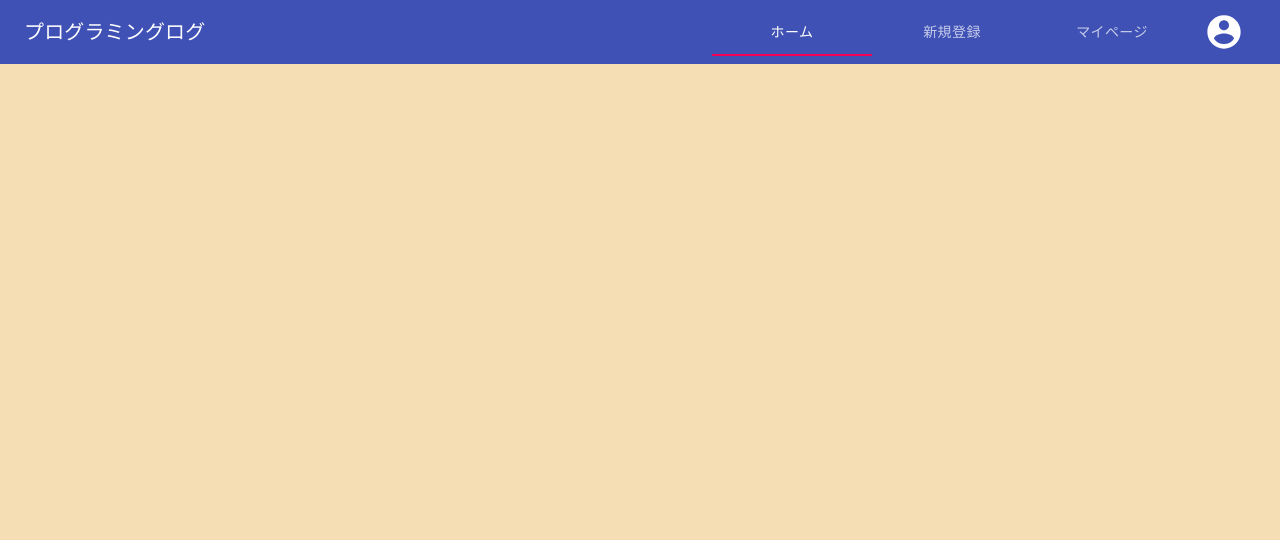
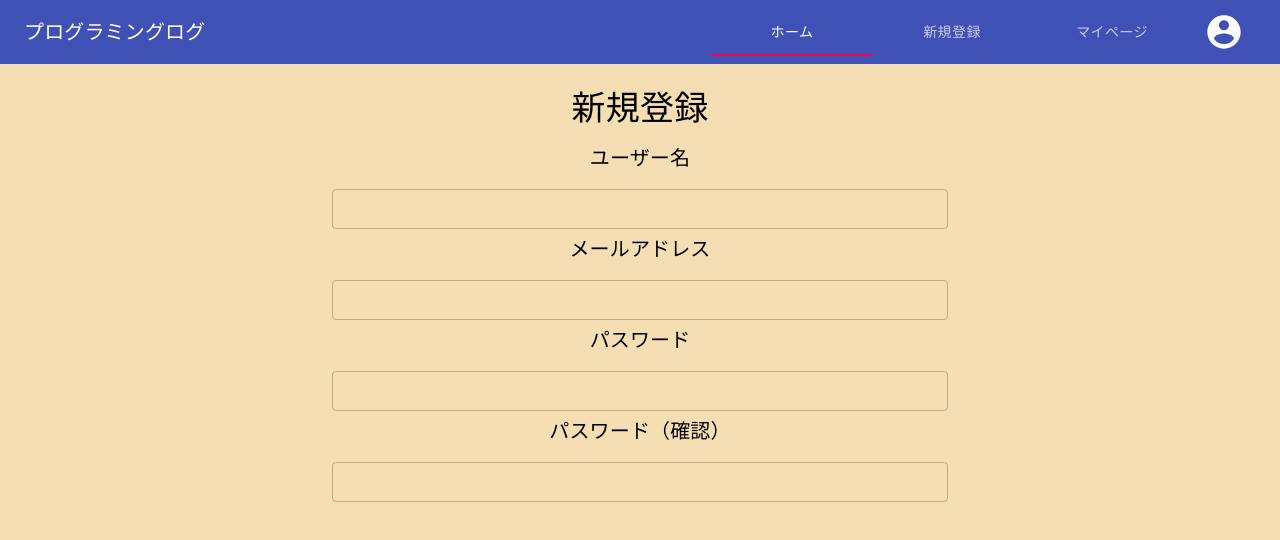
Before and after one commit to yk2906/programingLog, a React (Create React App) app in the folder front/: page /sign_up in a window 1280 px wide. Shown: the top 540 px of the page. Built offline with nearby package versions, Linux system fonts and the light colour scheme.

Commit message:
fifth commit

```diff
--- a/front/src/assets/styles/style.css
+++ b/front/src/assets/styles/style.css
@@ -57,3 +57,8 @@
 .edit-button {
     margin: 20px auto 20px auto;
 }
+
+.input-form {
+    width: 50%;
+    margin: auto;
+}
--- a/front/src/components/Home/Header.jsx
+++ b/front/src/components/Home/Header.jsx
@@ -16,6 +16,8 @@ import CreateNew from '../CreateNew/CreateNew';
 import MyPage from '../MyPage/MyPage';
 import Status from './Status/Status';
 import { BrowserRouter as Router, Link, Switch, Route, useRouteMatch, withRouter } from 'react-router-dom';
+import SignUp from '../SignUp';
+import SignIn from '../SignIn';
 
 function TabPanel(props) {
   const { children, value, index, ...other } = props;
@@ -141,9 +143,11 @@ export default function Header(props) {
         <TabPanel>
           <Switch>
             <Route path="/home" component={CardLists} />
-            <Route path="/new" component={CreateNew}/>
-            <Route path="/mypage" component={MyPage}/>
-            <Route path="/status" component={Status}/>
+            <Route path="/new" component={CreateNew} />
+            <Route path="/mypage" component={MyPage} />
+            <Route path="/status" component={Status} />
+            <Route path="/sign_up" component={SignUp} />
+            <Route path="/sign_in" component={SignIn} />
           </Switch>
         </TabPanel>
       </div>
--- /dev/null
+++ b/front/src/components/InputForm.jsx
@@ -0,0 +1,20 @@
+import React from 'react';
+import TextField from '@material-ui/core/TextField';
+import Typography from '@material-ui/core/Typography';
+
+const InputForm = (props) => {
+    return(
+        <div className="input-form">
+            <Typography variant="h6" gutterBottom>
+                {props.subtitle}
+            </Typography>
+            <TextField
+                fullWidth={true}
+                variant={"outlined"}
+                type={props.type}
+                margin={"dense"} />
+        </div>
+    )
+}
+
+export default InputForm;
--- a/front/src/components/MyPage/EditForm.jsx
+++ b/front/src/components/MyPage/EditForm.jsx
@@ -3,8 +3,8 @@ import Button from '@material-ui/core/Button';
 import Dialog from '@material-ui/core/Dialog';
 import DialogActions from '@material-ui/core/DialogActions';
 import DialogContent from '@material-ui/core/DialogContent';
-import DialogContentText from '@material-ui/core/DialogContentText';
 import DialogTitle from '@material-ui/core/DialogTitle';
+import InputEditForm from './InputEditForm';
 
 export default function EditForm(props) {
 
@@ -16,19 +16,25 @@ export default function EditForm(props) {
         aria-labelledby="alert-dialog-title"
         aria-describedby="alert-dialog-description"
       >
-        <DialogTitle id="alert-dialog-title">{"Use Google's location service?"}</DialogTitle>
+        <DialogTitle id="alert-dialog-title">マイページを編集</DialogTitle>
         <DialogContent>
-          <DialogContentText id="alert-dialog-description">
-            Let Google help apps determine location. This means sending anonymous location data to
-            Google, even when no apps are running.
-          </DialogContentText>
+          <InputEditForm
+            label={"プロフィール"}
+            multiline={true}
+            rows={6}
+            type={"text"}
+          />
+          <InputEditForm
+            label={"他サイト・サービスのリンク"}
+            type={"text"}
+          />
         </DialogContent>
         <DialogActions>
           <Button onClick={props.handleClose} color="primary">
-            Disagree
+            キャンセル
           </Button>
           <Button onClick={props.handleClose} color="primary" autoFocus>
-            Agree
+            完了
           </Button>
         </DialogActions>
       </Dialog>
--- /dev/null
+++ b/front/src/components/MyPage/InputEditForm.jsx
@@ -0,0 +1,18 @@
+import React from 'react';
+import TextField from '@material-ui/core/TextField';
+
+const InputEditForm = (props) => {
+    return(
+        <TextField
+        variant={"outlined"}
+        fullWidth={true}
+        label={props.label}
+        margin={"dense"}
+        multiline={props.multiline}
+        rows={props.rows}
+        type={props.type}
+         />
+    )
+}
+
+export default InputEditForm;
--- /dev/null
+++ b/front/src/components/SignIn.jsx
@@ -0,0 +1,17 @@
+import React from 'react';
+import InputForm from './InputForm';
+import Typography from '@material-ui/core/Typography';
+
+const SignIn = () => {
+    return(
+        <div>
+            <Typography variant="h4" gutterBottom>
+                ログイン
+            </Typography>
+            <InputForm subtitle={"メールアドレス"} type={"email"}/>
+            <InputForm subtitle={"パスワード"} type={"password"}/>
+        </div>
+    )
+}
+
+export default SignIn;
--- /dev/null
+++ b/front/src/components/SignUp.jsx
@@ -0,0 +1,19 @@
+import React from 'react';
+import InputForm from './InputForm';
+import Typography from '@material-ui/core/Typography';
+
+const SignUp = () => {
+    return(
+        <div>
+            <Typography variant="h4" gutterBottom>
+                新規登録
+            </Typography>
+            <InputForm subtitle={"ユーザー名"} type={"text"} />
+            <InputForm subtitle={"メールアドレス"} type={"email"} />
+            <InputForm subtitle={"パスワード"} type={"password"} />
+            <InputForm subtitle={"パスワード（確認）"} type={"password"} />
+        </div>
+    )
+}
+
+export default SignUp;
```
Also changed, not shown: front/src/components/LandingPage.jsx (added), 1 other file (tests, documents, lock files or other folders).
